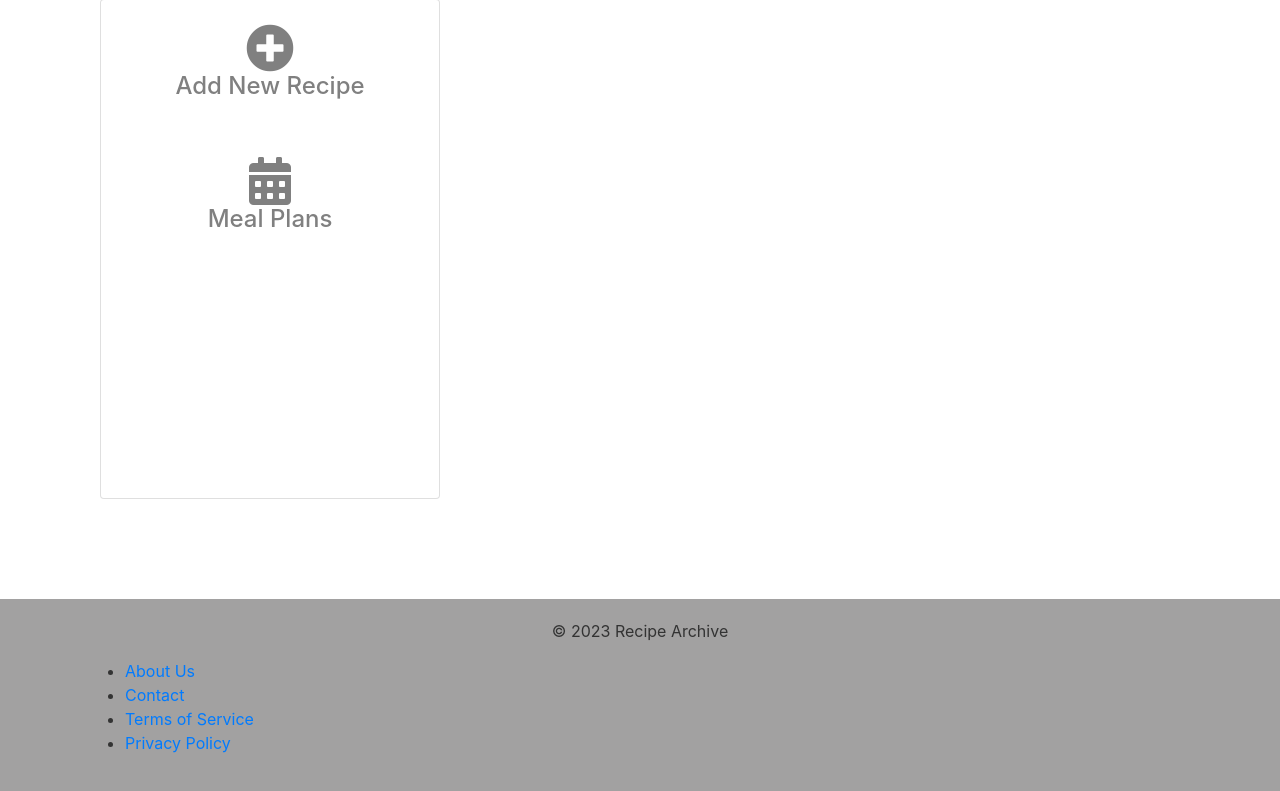
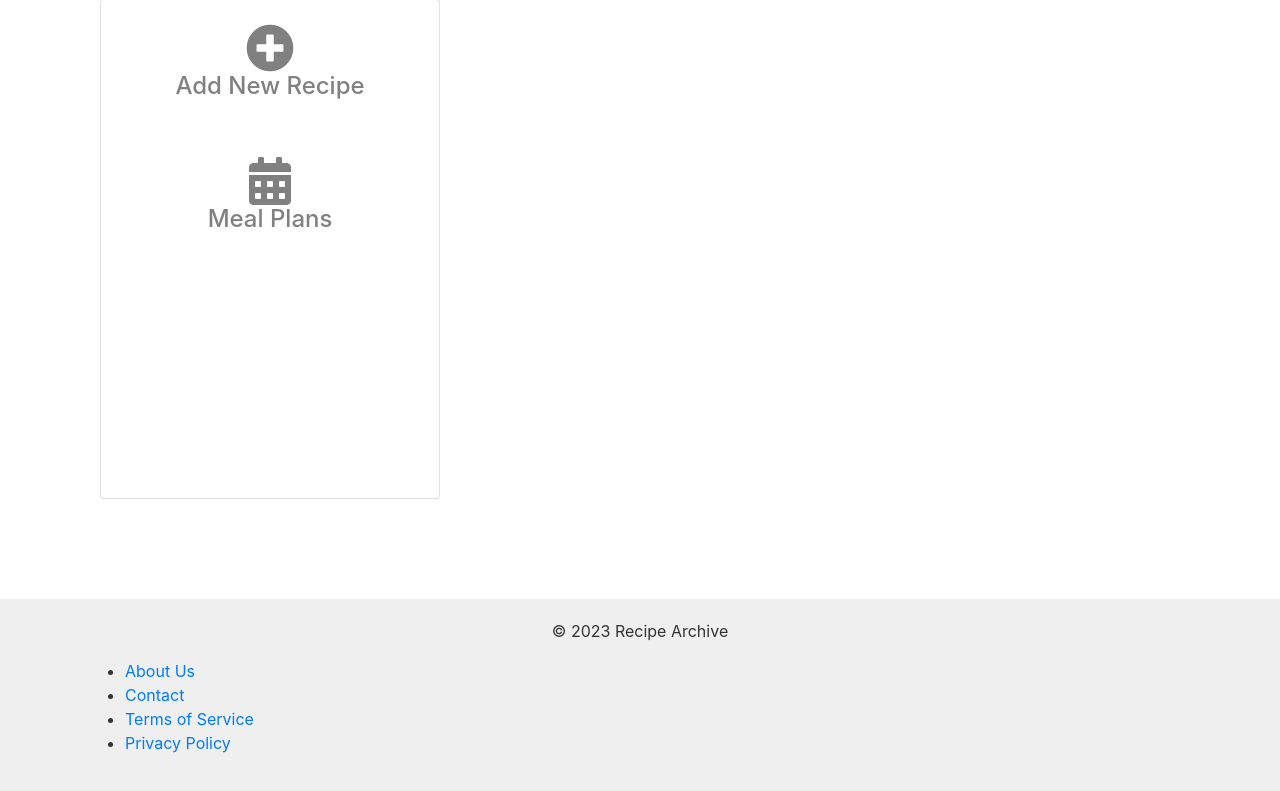
Before and after one commit to mchughbrian/RecipeProject, a Django app: page /home/ in a window 1280 px wide. Shown: the part 149-940 px from the top of the page. Run offline with Django 4.2, Linux system fonts and the light colour scheme; the visitor is signed in with stand-in values (Sample User, id 1); data that the repository does not hold is empty; some libraries are stand-ins or nearby versions.

```diff
--- a/static/css/custom.css
+++ b/static/css/custom.css
@@ -494,7 +494,7 @@ main {
 }
 
 .footer {
-    background-color: #a2a1a1; /* Your Footer Background */
+    background-color: #efefef; /* Your Footer Background */
     color: #333; /* Your Footer Text Color */
     padding: 20px 0;
     /* Add other styles as needed */
```
